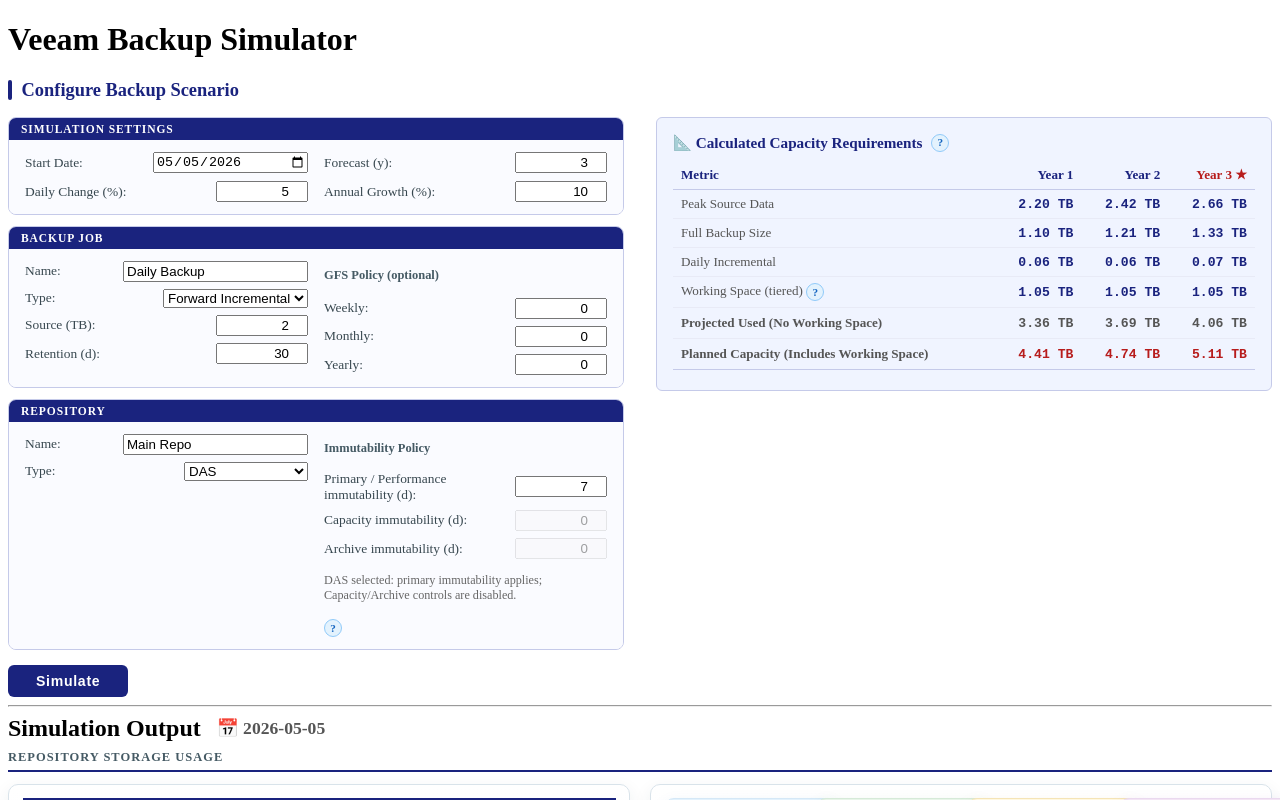
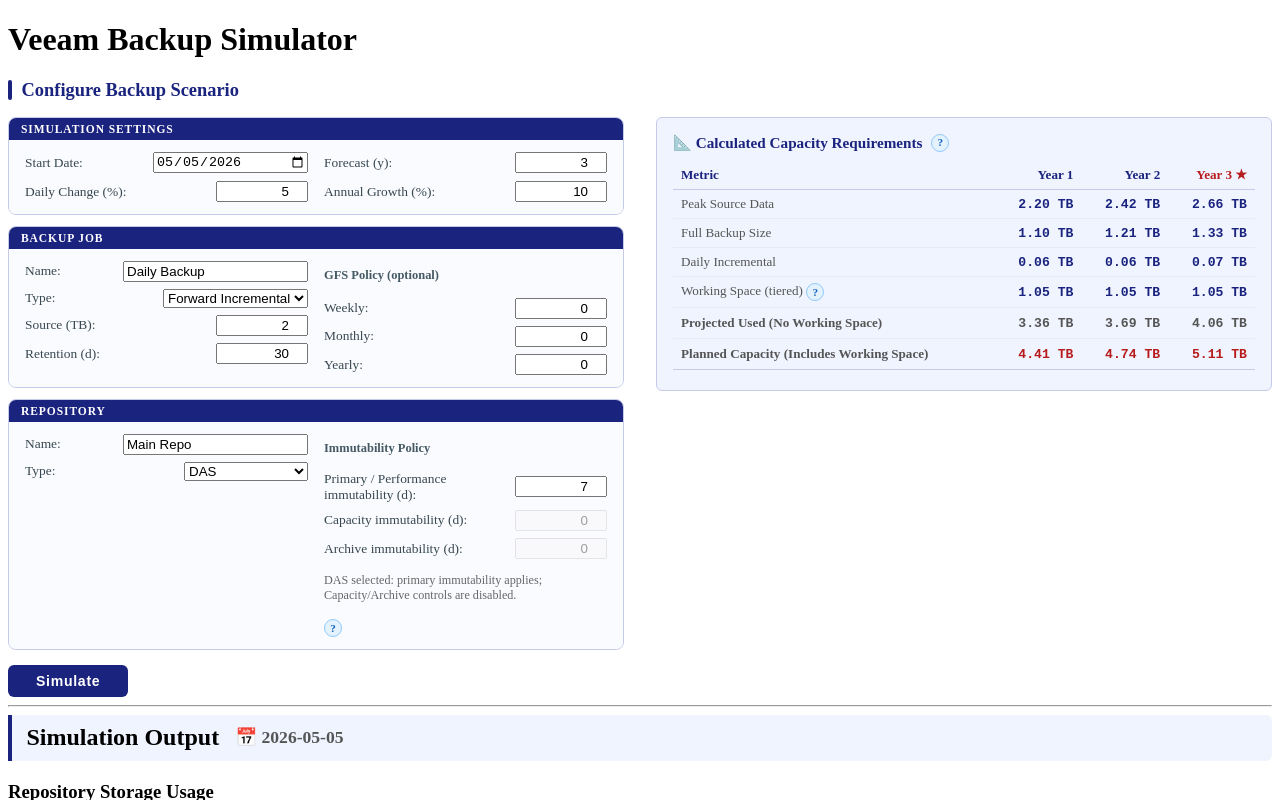
Before and after one commit to rbrambley/veeam-repos-simulator, a React (Vite) app: page / in a window 1280 px wide. Both pictures are taken after a click on the button "Simulate". Shown: the top 800 px of the page. Built offline with nearby package versions, Linux system fonts and the light colour scheme.

Commit message:
UI: match section heading styles, add Simulation Output header accent, GFS dot color coding

```diff
--- a/src/app.css
+++ b/src/app.css
@@ -167,6 +167,18 @@
   padding-bottom: 5px;
 }
 
+/* ── Simulation Output parent header ── */
+.output-panel-header {
+  display: flex;
+  align-items: center;
+  gap: 1rem;
+  margin-bottom: 1.25rem;
+  padding: 0.6rem 0.9rem;
+  background: #f0f4ff;
+  border-left: 4px solid #1a237e;
+  border-radius: 0 6px 6px 0;
+}
+
 /* ── Scenario 2-column layout ── */
 .scenario-layout {
   display: grid;
--- a/src/components/OutputPanel.tsx
+++ b/src/components/OutputPanel.tsx
@@ -492,7 +492,7 @@
 
   return (
     <div>
-      <div style={{ display: 'flex', alignItems: 'center', gap: '1rem', marginBottom: '0.5rem' }}>
+      <div className="output-panel-header">
         <h2 style={{ margin: 0 }}>Simulation Output</h2>
         <span style={{ fontSize: '1.1rem', fontWeight: 'bold', color: '#555' }}>
           📅 {currentDate}
@@ -500,7 +500,7 @@
       </div>
 
       {/* Storage Usage per Repository + Summary Stats */}
-      <h3 className="section-heading">Repository Storage Usage</h3>
+      <h3 style={{ marginTop: 0, marginBottom: '0.4rem' }}>Repository Storage Usage</h3>
       {hasGenerationUi && <StateLegend />}
       <div style={{ display: 'flex', gap: '1.2rem', alignItems: 'stretch', flexWrap: 'nowrap', marginBottom: '1.2rem' }}>
         <div style={{ flex: '1 1 0', minWidth: 0, overflowX: 'hidden', border: '1px solid #d9e3ea', borderRadius: '10px', background: 'linear-gradient(180deg, #ffffff 0%, #f8fbfd 100%)', padding: '0.85rem', boxShadow: '0 6px 18px rgba(44, 62, 80, 0.08)', display: 'flex', flexDirection: 'column' }}>
```
